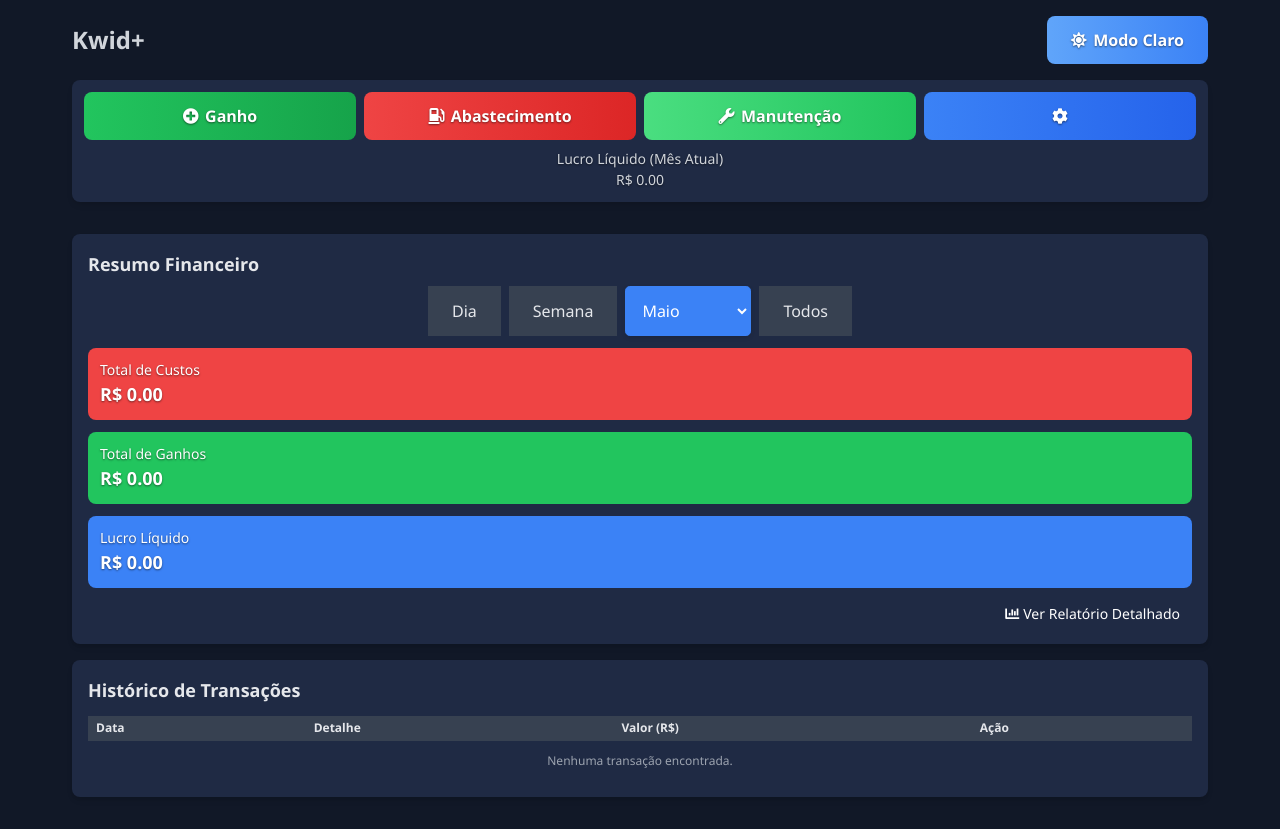
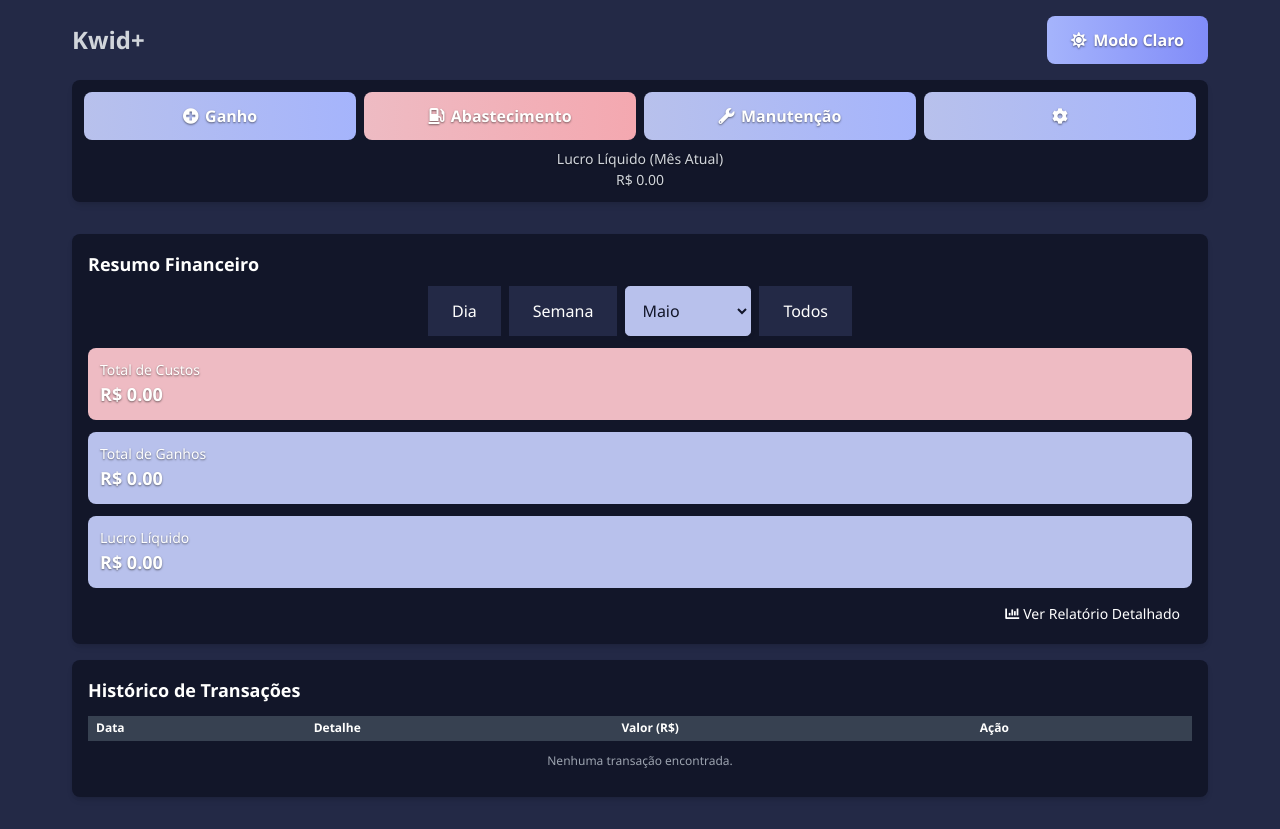
Before and after one commit to angeloruivo/Kwid, a plain HTML site: page index.html in a window 1280 px wide. Both pictures are taken after a click on the button "Modo Escuro". Drawn offline with nearby package versions, Linux system fonts and the light colour scheme.

Commit message:
Outra palleta

```diff
--- a/style.css
+++ b/style.css
@@ -1,22 +1,22 @@
 body {
   font-family: "Segoe UI", Tahoma, Geneva, Verdana, sans-serif;
-  background-color: #e5e7eb;
+  background-color: #f8fafc;
   color: #1e293b;
 }
 
 body[data-theme="dark"] {
-  background-color: #111827;
-  color: #e5e7eb;
+  background-color: #232946;
+  color: #fffffe;
 }
 
 body[data-theme="dark"] h1,
 body[data-theme="dark"] h2,
 body[data-theme="dark"] h3 {
-  color: #e5e7eb;
+  color: #fffffe;
 }
 
 body[data-theme="dark"] .bg-white {
-  background-color: #1f2a44;
+  background-color: #121629;
 }
 
 body[data-theme="dark"] .text-gray-800 {
@@ -24,64 +24,64 @@ body[data-theme="dark"] .text-gray-800 {
 }
 
 .bg-red-50 {
-  background-color: #f87171;
+  background-color: #f4a8b0;
 }
 
 .bg-green-50 {
-  background-color: #4ade80;
+  background-color: #a5b4fc;
 }
 
 .bg-blue-50 {
-  background-color: #60a5fa;
+  background-color: #a5b4fc;
 }
 
 body[data-theme="dark"] .bg-red-50 {
-  background-color: #ef4444;
+  background-color: #eebbc3;
 }
 
 body[data-theme="dark"] .bg-green-50 {
-  background-color: #22c55e;
+  background-color: #b8c1ec;
 }
 
 body[data-theme="dark"] .bg-blue-50 {
-  background-color: #3b82f6;
+  background-color: #b8c1ec;
 }
 
 .text-red-700 {
-  color: #b91c1c;
+  color: #be185d;
 }
 
 .text-green-700 {
-  color: #166534;
+  color: #4338ca;
 }
 
 .text-blue-700 {
-  color: #1e40af;
+  color: #4338ca;
 }
 
 body[data-theme="dark"] .text-red-700,
 body[data-theme="dark"] .text-green-700,
 body[data-theme="dark"] .text-blue-700 {
-  color: #ffffff;
+  color: #fffffe;
   text-shadow: 0 1px 2px rgba(0, 0, 0, 0.5);
 }
 
 .text-red-800 {
-  color: #b91c1c;
+  color: #be185d;
 }
 
 .text-green-800 {
-  color: #166534;
+  color: #4338ca;
 }
 
 .text-blue-800 {
-  color: #1e40af;
+  color: #4338ca;
 }
 
 body[data-theme="dark"] .text-red-800,
 body[data-theme="dark"] .text-green-800,
 body[data-theme="dark"] .text-blue-800 {
-  color: #ffffff;
+  color: #fffffe;
   text-shadow: 0 1px 2px rgba(0, 0, 0, 0.5);
 }
 
@@ -106,96 +106,96 @@ body[data-theme="dark"] .border-gray-200 {
 }
 
 body[data-theme="dark"] .modern-button {
-  color: #ffffff;
+  color: #fffffe;
   text-shadow: 0 1px 2px rgba(0, 0, 0, 0.5);
 }
 
 body[data-theme="dark"] .modern-button i {
-  color: #ffffff;
+  color: #fffffe;
 }
 
 .modern-button.bg-indigo-600 {
-  background: linear-gradient(to right, #4ade80, #22c55e);
+  background: linear-gradient(to right, #a5b4fc, #818cf8);
 }
 
 .modern-button.bg-blue-600 {
-  background: linear-gradient(to right, #f87171, #ef4444);
+  background: linear-gradient(to right, #f4a8b0, #f472b6);
 }
 
 .modern-button.bg-green-600 {
-  background: linear-gradient(to right, #6ee7b7, #4ade80);
+  background: linear-gradient(to right, #a5b4fc, #818cf8);
 }
 
 .modern-button.bg-gray-600 {
-  background: linear-gradient(to right, #60a5fa, #3b82f6);
+  background: linear-gradient(to right, #a5b4fc, #818cf8);
 }
 
 body[data-theme="dark"] #btn-ganho {
-  background: linear-gradient(to right, #22c55e, #16a34a);
+  background: linear-gradient(to right, #b8c1ec, #a5b4fc);
 }
 
 body[data-theme="dark"] #btn-abastecimento {
-  background: linear-gradient(to right, #ef4444, #dc2626);
+  background: linear-gradient(to right, #eebbc3, #f4a8b0);
 }
 
 body[data-theme="dark"] #btn-manutencao {
-  background: linear-gradient(to right, #4ade80, #22c55e);
+  background: linear-gradient(to right, #b8c1ec, #a5b4fc);
 }
 
 body[data-theme="dark"] #btn-avancado {
-  background: linear-gradient(to right, #3b82f6, #2563eb);
+  background: linear-gradient(to right, #b8c1ec, #a5b4fc);
 }
 
 body[data-theme="dark"] #btn-avancado i {
-  color: #ffffff;
+  color: #fffffe;
 }
 
 .filter-btn {
-  background-color: #d1d5db;
+  background-color: #e2e8f0;
   color: #1e293b;
 }
 
 .filter-btn.active {
-  background-color: #60a5fa;
-  color: #1e40af;
+  background-color: #a5b4fc;
+  color: #1e293b;
 }
 
 body[data-theme="dark"] .filter-btn {
-  background-color: #374151;
-  color: #e5e7eb;
+  background-color: #232946;
+  color: #fffffe;
 }
 
 body[data-theme="dark"] .filter-btn.active {
-  background-color: #3b82f6;
-  color: #ffffff;
+  background-color: #b8c1ec;
+  color: #121629;
 }
 
 #month-filter {
-  background-color: #d1d5db;
+  background-color: #e2e8f0;
   color: #1e293b;
-  border-color: #d1d5db;
+  border-color: #e2e8f0;
 }
 
 #month-filter.active {
-  background-color: #60a5fa;
-  color: #1e40af;
-  border-color: #60a5fa;
+  background-color: #a5b4fc;
+  color: #1e293b;
+  border-color: #a5b4fc;
 }
 
 body[data-theme="dark"] #month-filter {
-  background-color: #374151;
-  color: #e5e7eb;
-  border-color: #374151;
+  background-color: #232946;
+  color: #fffffe;
+  border-color: #232946;
 }
 
 body[data-theme="dark"] #month-filter.active {
-  background-color: #3b82f6;
-  color: #ffffff;
-  border-color: #3b82f6;
+  background-color: #b8c1ec;
+  color: #121629;
+  border-color: #b8c1ec;
 }
 
 body[data-theme="dark"] .saldo-destaque {
-  color: #ffffff;
+  color: #fffffe;
   text-shadow: 0 1px 2px rgba(0, 0, 0, 0.5);
 }
 
@@ -336,8 +336,8 @@ body[data-theme="dark"] td {
 
 .fuel-btn.selected,
 .platform-btn.selected {
-  border: 2px solid #3b82f6;
-  background-color: rgba(59, 130, 246, 0.1);
+  border: 2px solid #818cf8;
+  background-color: rgba(129, 140, 248, 0.1);
 }
 
 .fuel-btn i,
@@ -362,8 +362,8 @@ body[data-theme="dark"] td {
 
 #month-filter:focus {
   outline: none;
-  border-color: #3b82f6;
-  box-shadow: 0 0 0 3px rgba(59, 130, 246, 0.2);
+  border-color: #818cf8;
+  box-shadow: 0 0 0 3px rgba(129, 140, 248, 0.2);
 }
 
 @media print {
@@ -388,7 +388,7 @@ body[data-theme="dark"] td {
 }
 
 body[data-theme="dark"] .form-field label {
-  color: #e5e7eb;
+  color: #fffffe;
 }
 
 .form-field input[type="date"],
@@ -407,8 +407,8 @@ body[data-theme="dark"] .form-field input[type="date"],
 body[data-theme="dark"] .form-field input[type="number"],
 body[data-theme="dark"] .form-field input[type="text"] {
   border: 1px solid #374151;
-  background-color: #111827;
-  color: #e5e7eb;
+  background-color: #232946;
+  color: #fffffe;
 }
 
 .form-field input[type="date"]:focus,
```
